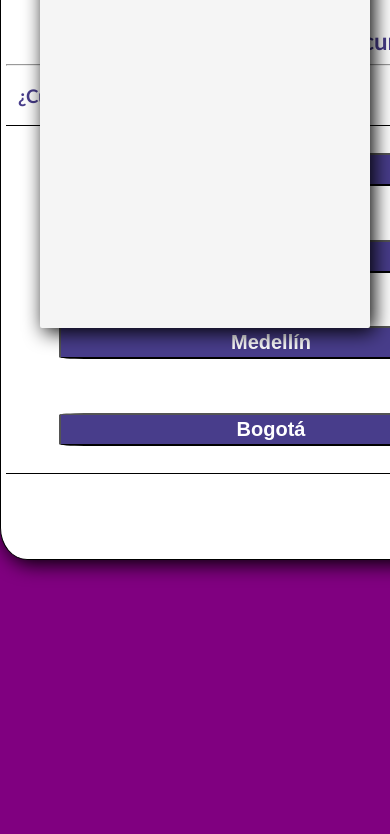
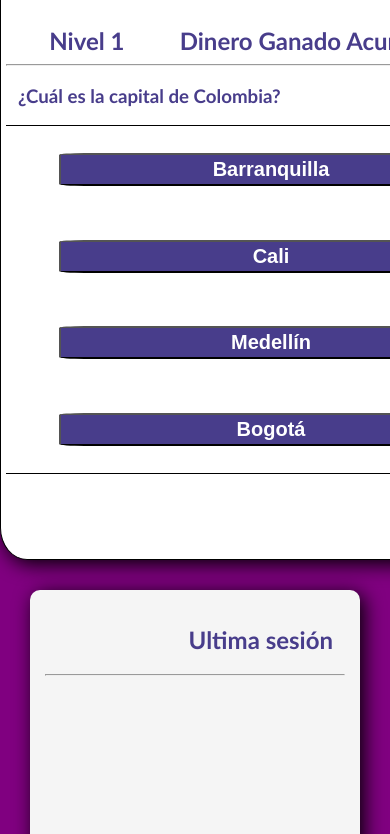
Before and after one commit to Mauriksk/Sofka-Game, a plain HTML site: page index.html in a window 390 px wide. Shown: the part 122-956 px from the top of the page. Before the commit the page ends 844 px from the top, so only its background shows below. Drawn offline with Linux system fonts and the light colour scheme.

Commit message:
se agrega Responsive

```diff
--- a/styles/style.css
+++ b/styles/style.css
@@ -108,3 +108,18 @@ button:hover{
     width: 60%;
     background-color: rgb(128, 8, 128);
 }
+
+@media screen and (max-width: 1100px) {
+    .contenedor-resultados{
+        width: 300px;
+        height: 400px;
+        background-color: whitesmoke;
+        margin: 20px;
+        border-radius: 10px;
+        box-shadow: 4px 4px 20px black;
+        padding: 15px;
+        position: relative;
+        margin: auto;
+        margin-top: 30px;
+    }
+}
```
Also changed, not shown: 1 other file.
